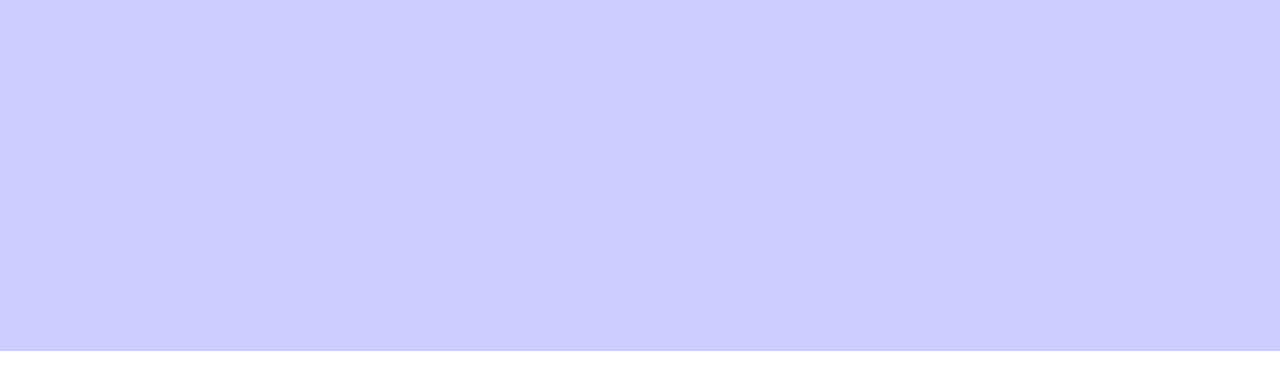
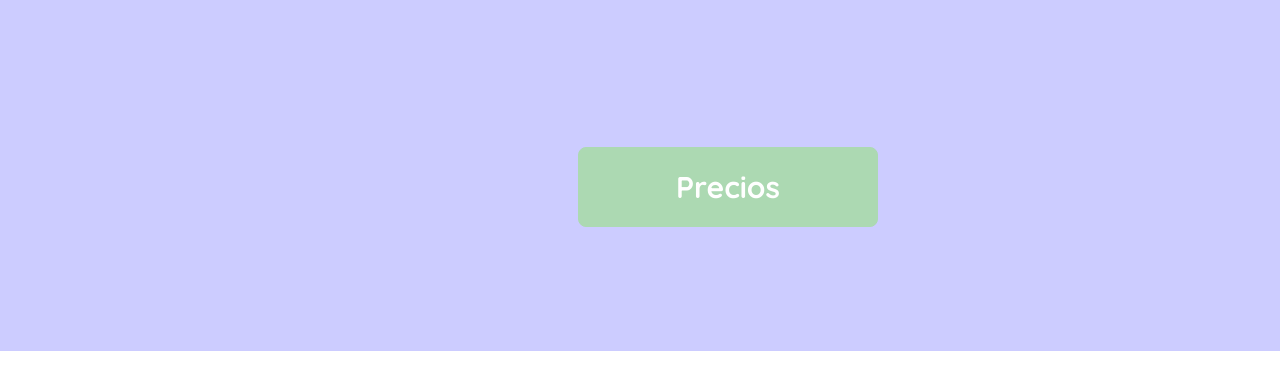
Before and after one commit to Khey73/Riven-Reigns, a plain HTML site: page index.html in a window 1280 px wide. Shown: the part 431-800 px from the top of the page. Drawn offline with Linux system fonts and the light colour scheme; a web font is replaced by a local one.

Commit message:
arreglos2

```diff
--- a/index.html
+++ b/index.html
@@ -32,6 +32,7 @@
             display: grid;
             grid-template-columns: repeat(auto-fill, 340px);
             gap: 60px;
+
             justify-content: center;
             width: 100%;
             margin-top: 40px;
@@ -184,7 +185,20 @@
             color: yellow;
 
         }
-
+        /* Boton */
+        .texto-principal .boton-precios{
+            width: 300px;
+            height: 80px;
+            padding: 20px;
+            border-radius: 8px;
+            border: 1px solid var(--hospital-green);
+            background-color: var(--hospital-green);
+            color: white;
+            font-family:'Quicksand', sans-serif;
+            font-size: 30px;
+            margin-top: 150px;
+            font-weight: bold;
+        }
 
     </style>
 </head>
@@ -216,6 +230,7 @@
             <div class="texto-principal">
                 <h1>SERVICIOS BOOSTING </h1>
                 <p>Rapido, seguro y barato por un <span>CHALLENGER</span></p>
+                <button class="boton-precios"> Precios </button>
             </div>
 
 
```
